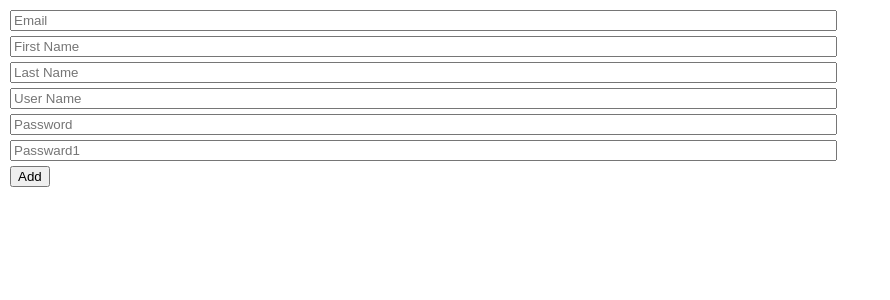
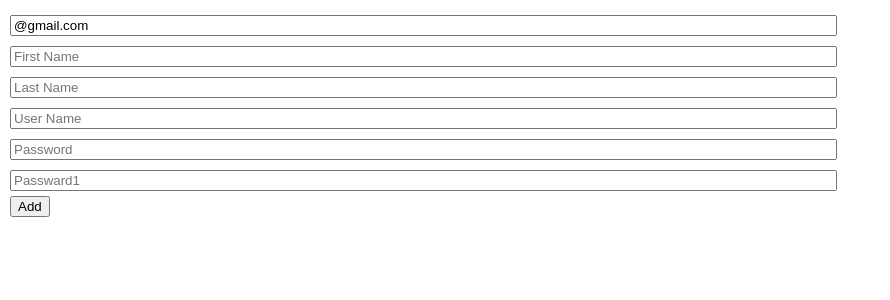
Before and after one commit to wwwkimminja/React-ToDoList-App, a React (Create React App) app: page / in a window 1280 px wide. Shown: the top 300 px of the page, without its empty margins (0-890 px from the left). Built offline with nearby package versions, Linux system fonts and the light colour scheme.

Commit message:
Form Errors

```diff
--- a/src/ToDoList.tsx
+++ b/src/ToDoList.tsx
@@ -1,4 +1,4 @@
-import React, { useState } from "react";
+import React from "react";
 import {useForm} from 'react-hook-form';
 import styled from 'styled-components';
 
@@ -12,9 +12,12 @@ height:300px;
 
     input {
         width: 80%;
-        margin-bottom: 5px;
+        margin: 5px 0;
     }
-
+    span{
+        color:red;
+        font-size: 0.5rem;
+    }
 `;
 
 
@@ -41,24 +44,47 @@ function ToDoList(){
   )
 }
  */
+
+interface IForm {
+    email: string;
+    firtstName: string;
+    lastName: string;
+    username: string;
+    password: string;
+    password1: string;
+}
 function ToDoList(){
-    const {register, handleSubmit, formState }=useForm();
-    const onValid = (data:any) => {
+    const {register, handleSubmit, formState:{errors} }=useForm<IForm>({
+        defaultValues:{
+            email:"@gmail.com",
+        },
+
+    });
+    const onValid = (data:IForm) => {
         console.log(data);
 
     };
-   console.log(formState.errors);
+   console.log(errors);
 
 
     return(
         <div>
             <Form onSubmit={handleSubmit(onValid)}>
-                <input {...register("email",{required:true})} placeholder="Email"/>
-                <input {...register("firtstName",{required:true , minLength:{value:10,message:"Your name is too Shot"} })} placeholder="First Name"/>
-                <input {...register("lastName",{required:true})} placeholder="Last Name"/>
-                <input {...register("username",{required:true})} placeholder="User Name"/>
-                <input {...register("password",{required:true})} placeholder="Password"/>
-                <input {...register("password1",{required:"password is required"})} placeholder="Passward1"/>
+                <input {...register("email",
+                {required:"Email Required",
+                pattern:{value:/^[A-Za-z0-9._%+-]+@gmail.com$/,
+                message:"Only gmail.com emails allowed"},})} placeholder="Email"/>
+                <span>{errors?.email?.message}</span>
+                <input {...register("firtstName",{required:"first name is required" , minLength:{value:10,message:"Your name is too Shot"} })} placeholder="First Name"/>
+                <span>{errors?.firtstName?.message}</span>
+                <input {...register("lastName",{required:"last name is required"})} placeholder="Last Name"/>
+                <span>{errors?.lastName?.message}</span>
+                <input {...register("username",{required:"username is required"})} placeholder="User Name"/>
+                <span>{errors?.username?.message}</span>
+                <input {...register("password",{required:"password is required"})} placeholder="Password"/>
+                <span>{errors?.password?.message}</span>
+                <input {...register("password1",{required:"password1 is required"})} placeholder="Passward1"/>
+                <span>{errors?.password1?.message}</span>
                 <button>Add</button>
             </Form>
         </div>
```
